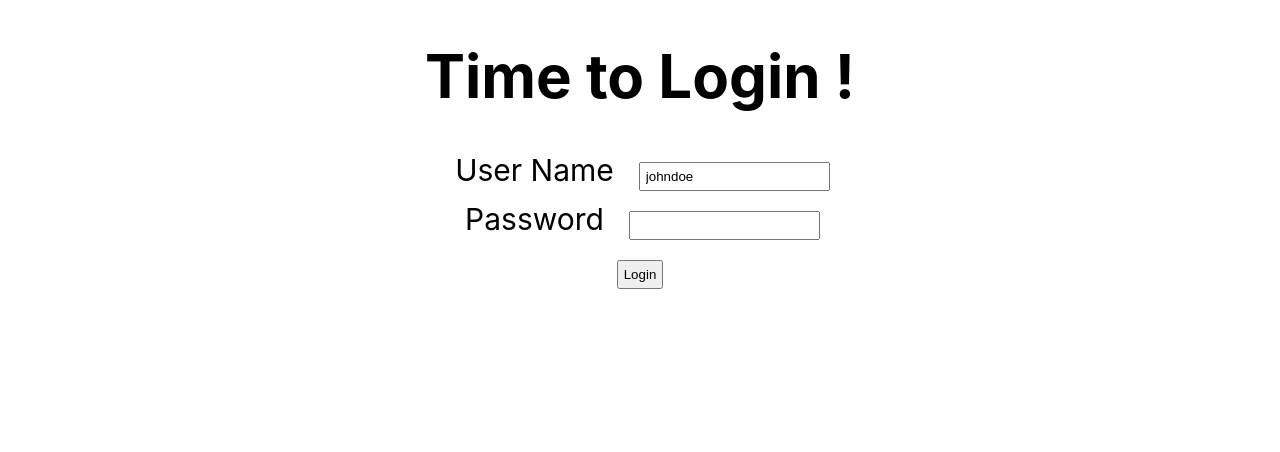
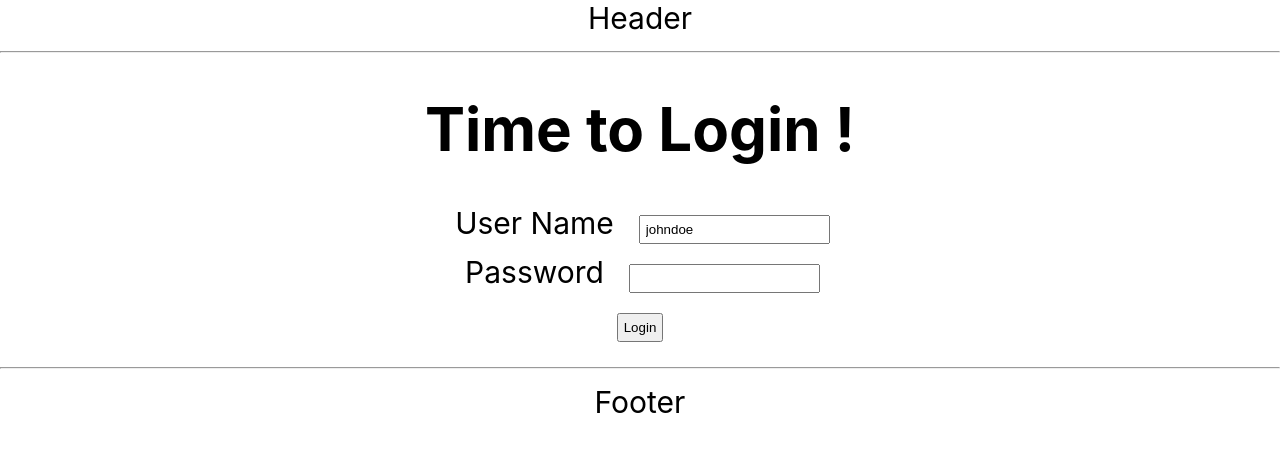
Before and after one commit to GlazMichelFranckDodo225/java-full-stack-app-spring-boot-react-frontend-urk, a React (Create React App) app: page / in a window 1280 px wide. Shown: the top 452 px of the page. Built offline with nearby package versions, Linux system fonts and the light colour scheme.

Commit message:
Creating React Header, Footer and Logout Components

```diff
--- a/src/components/todo/TodoApp.jsx
+++ b/src/components/todo/TodoApp.jsx
@@ -5,15 +5,20 @@ import './TodoApp.css';
 export default function TodoApp() {
     return (
         <div className="todoApp">
+            <HeaderComponent />
+
             <BrowserRouter>
                 <Routes>
                     <Route path='/' element={<LoginComponent />} />
                     <Route path='/login' element={<LoginComponent />} />
                     <Route path='/welcome/:username' element={<WelcomeComponent />} />
                     <Route path='/todos' element={<ListTodosComponent />} />
+                    <Route path='/logout' element={<LogoutComponent />} />
                     <Route path='*' element={<ErrorComponent />} />
                 </Routes>
             </BrowserRouter>
+
+            <FooterComponent />
         </div>
     )
 }
@@ -139,3 +144,30 @@ function ListTodosComponent() {
         </div>
     )
 }
+
+function HeaderComponent() {
+    return (
+        <div className="header">
+            Header
+            <hr />
+        </div>
+    )
+}
+
+function FooterComponent() {
+    return (
+        <div className="footer">
+            <hr />
+            Footer
+        </div>
+    )
+}
+
+function LogoutComponent() {
+    return (
+        <div className="LogoutComponent">
+            <h1>You are Logout !</h1>
+            <div>Thank You for Using our App. Come Back Soon !</div>
+        </div>
+    )
+}
```
